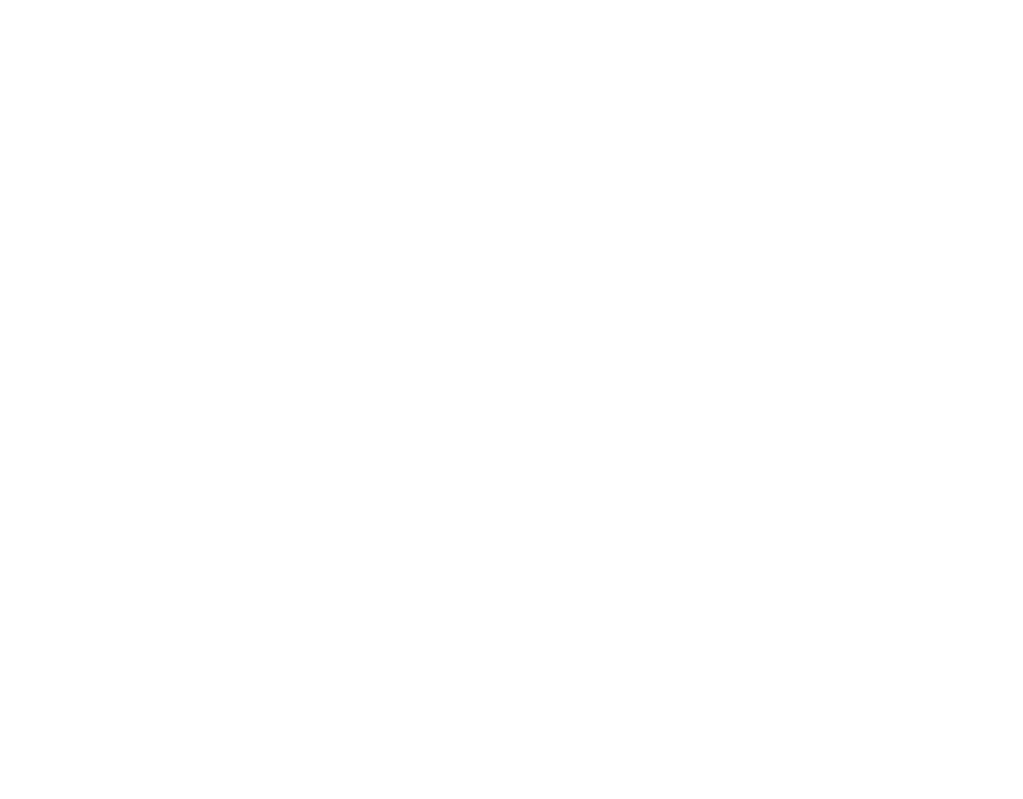
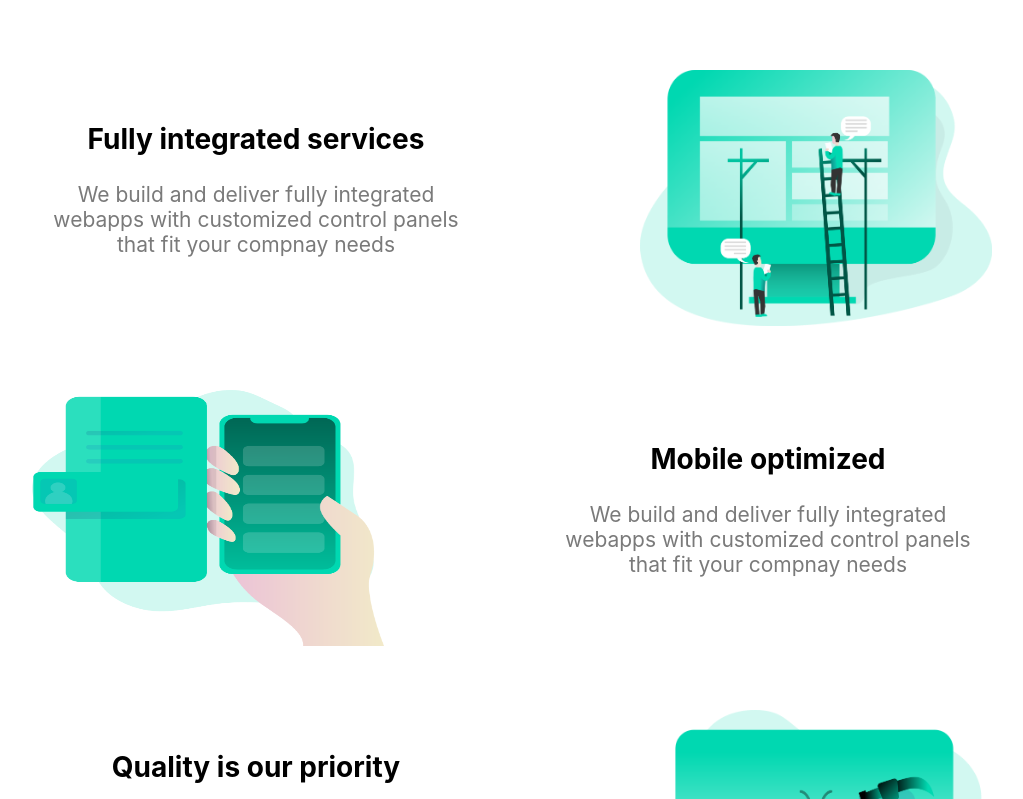
Before and after one commit to BewareShips/react-beema, a React (Create React App) app: page / in a window 1280 px wide. Shown: the part 881-1680 px from the top of the page, without its empty margins (128-1151 px from the left). Before the commit the page ends 800 px from the top, so only its background shows below. Built offline with nearby package versions, Linux system fonts and the light colour scheme.

Commit message:
service section part 1

```diff
--- /dev/null
+++ b/src/components/ourService/OurService.jsx
@@ -0,0 +1,50 @@
+import React from "react";
+import styled from "styled-components";
+
+const ServiceContainer = styled.div`
+   display: flex;
+   align-items: center;
+   flex-direction:${({isReversed})=> isReversed && "row-reverse"} ;
+   margin-bottom: 4em;
+`;
+
+const ServiceImg = styled.img`
+   width: 22em;
+   height: 16em;
+`;
+
+const DescriptionContainer = styled.div`
+   display: flex;
+   flex-direction: column;
+   align-items: center;
+   max-width: 60%;
+`;
+
+const Title = styled.h2`
+   color: #000;
+   font-size: 28px;
+   font-weight: 700;
+   margin: 5px 0;
+`;
+
+const Details = styled.p`
+   color: #7a7a7a;
+   font-size: 21px;
+   text-align: center;
+   max-width: 55%;
+`;
+
+const OurService = (props) => {
+   const {imgUrl, title, description, isReversed } = props;
+   return (
+      <ServiceContainer isReversed={isReversed}>
+         <DescriptionContainer>
+            <Title>{title}</Title>
+            <Details>{description}</Details>
+         </DescriptionContainer>
+         <ServiceImg src={imgUrl} />
+      </ServiceContainer>
+   );
+};
+
+export default OurService;
--- /dev/null
+++ b/src/components/sectionTitle/SectionTitle.jsx
@@ -0,0 +1,7 @@
+import styled from "styled-components";
+
+export const SectionTitle = styled.h1`
+font-size: 34px;
+font-weight: bold;
+color:#000;
+`
--- /dev/null
+++ b/src/containers/ServicesSection.jsx
@@ -0,0 +1,52 @@
+import React from "react";
+import { Element } from "react-scroll";
+import styled from "styled-components";
+import { Marginer } from "../components/marginer";
+import OurService from "../components/ourService/OurService";
+import { SectionTitle } from "../components/sectionTitle/SectionTitle";
+
+import Service1Img from "../assets/illustrations/web_development_.png";
+import Service2Img from "../assets/illustrations/mobile_phone.png";
+import Service3Img from "../assets/illustrations/bug_fixed.png";
+
+const ServicesContainer = styled(Element)`
+   width: 100%;
+   min-height: 1400px;
+   display: flex;
+   flex-direction: column;
+   align-items: center;
+   margin: 1rem 0;
+`;
+
+const ServicesSection = () => {
+   return (
+      <ServicesContainer name="services">
+         <SectionTitle>Best Quality Software</SectionTitle>
+         <Marginer direction="vertical" margin="3em" />
+         <OurService
+            title="Fully integrated services"
+            description="We build and deliver fully integrated webapps
+                         with customized control panels that fit your
+                         compnay needs"
+            imgUrl={Service1Img}
+         />
+         <OurService
+            title="Mobile optimized"
+            description="We build and deliver fully integrated webapps
+                         with customized control panels that fit your
+                         compnay needs"
+            imgUrl={Service2Img}
+            isReversed
+         />
+          <OurService
+            title="Quality is our priority"
+            description="We have teams of professional developers, designers
+            and managers that ensures delivering the best
+            software quality for your company"
+            imgUrl={Service3Img}
+         />
+      </ServicesContainer>
+   );
+};
+
+export default ServicesSection;
--- a/src/containers/TopSection.jsx
+++ b/src/containers/TopSection.jsx
@@ -6,6 +6,7 @@
 import Button from "../components/button/Button.jsx";
 import DownArrow from "../components/downArrow/DownArrow";
 import Navbar from "../components/navbar/Navbar";
+import { Element, scroller } from "react-scroll";
 
 const TopContainer = styled.div`
    width: 100%;
@@ -41,7 +42,11 @@
 `;
 
 const TopSection = () => {
+   const scrollToNextSection = () => {
+      scroller.scrollTo("services", { smooth: true, duration: 1500 });
+   };
    return (
+      <Element name="topSection">
          <TopContainer>
             <BackgroundFilter>
                <Navbar />
@@ -52,11 +57,12 @@
                <MotivationalText>From the best in industry</MotivationalText>
                <Marginer direction="vertical" margin="2em" />
                <Button>Start your project</Button>
-            <DownArrowContainer>
+               <DownArrowContainer onClick={scrollToNextSection}>
                   <DownArrow />
                </DownArrowContainer>
             </BackgroundFilter>
          </TopContainer>
+      </Element>
    );
 };
 
--- a/src/containers/homepage/index.jsx
+++ b/src/containers/homepage/index.jsx
@@ -1,5 +1,6 @@
 import React from "react";
 import styled from "styled-components";
+import ServicesSection from "../ServicesSection";
 import TopSection from "../TopSection";
 
 const PageContainer = styled.div`
@@ -13,6 +14,7 @@
    return (
       <PageContainer>
          <TopSection />
+         <ServicesSection />
       </PageContainer>
    );
 };
```
Lines whose indentation alone changed are shown as unchanged.
